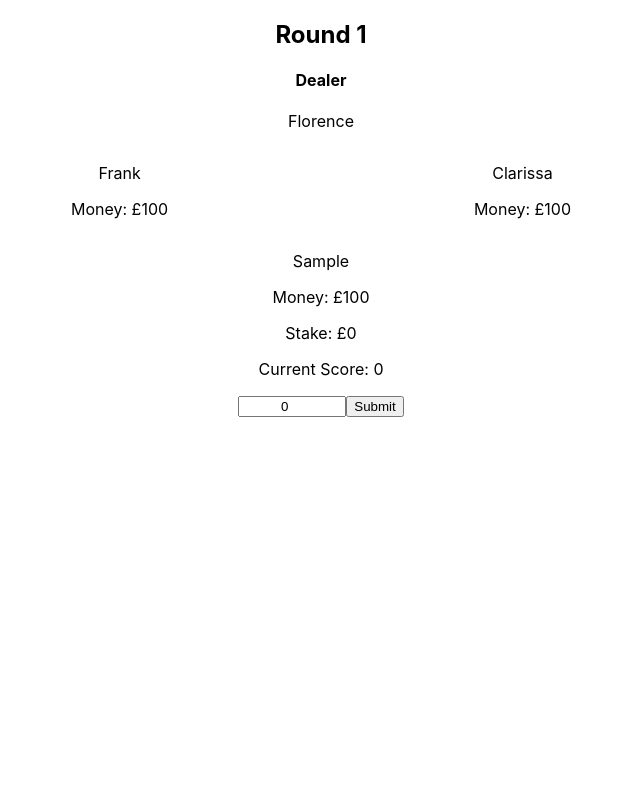
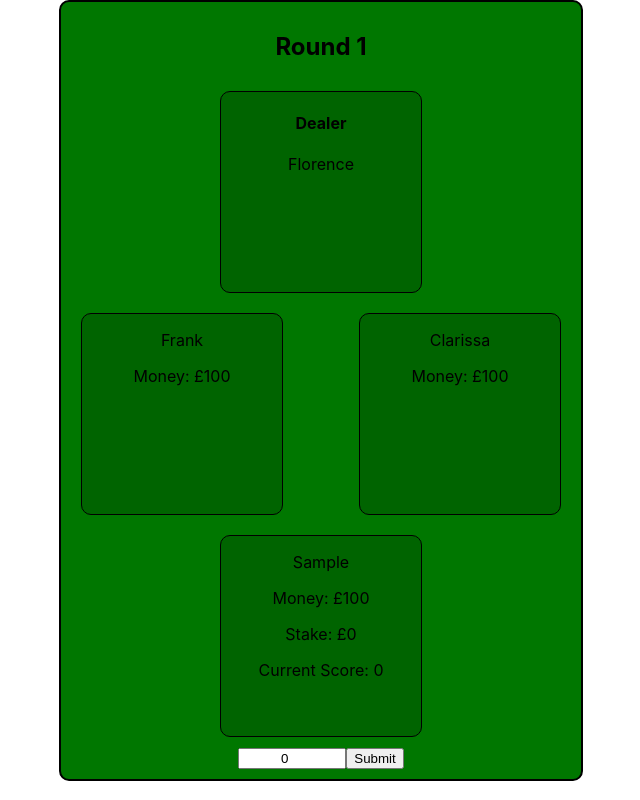
Before and after one commit to AshHoldsworth/BlackjackReact, a React (Create React App) app: page / in a window 1280 px wide. Both pictures are taken after typing "Sample", "5" into the empty fields and a click on the button "Submit". Shown: the whole page, without its empty margins (319-959 px from the left). Built offline with nearby package versions, Linux system fonts and the light colour scheme.

Commit message:
chore: added CSS for Round

```diff
--- a/src/Components/Dealer.jsx
+++ b/src/Components/Dealer.jsx
@@ -1,6 +1,6 @@
 export const Dealer = ({ dealer }) => {
   return <>
-    <div id="player-2">
+    <div className="player">
       <h4>Dealer</h4>
       <p>{dealer.name}</p>
       <div id="cards">
--- a/src/Components/Player.jsx
+++ b/src/Components/Player.jsx
@@ -1,7 +1,7 @@
 export const Player = ({player, stake, roundScore}) => {
 
     return <>
-        <div id="player">
+        <div className="player">
           <p>{player.name}</p>
           <p>Money: £{player.money}</p>
           <p>Stake: £{Number(stake)}</p>
--- a/src/Components/Round.jsx
+++ b/src/Components/Round.jsx
@@ -4,13 +4,9 @@ import { Controls } from "./Controls";
 import { CpuPlayer } from "./common/CpuPlayer";
 import { Player } from "./Player";
 import { Dealer } from "./Dealer";
-import { getCardDeck } from "../Functions/getCardDeck"
+import { getCardDeck } from "../Functions/getCardDeck";
 
-export const Round = ({
-  roundNumber,
-  allPlayers,
-  setAllPlayers
-}) => {
+export const Round = ({ roundNumber, allPlayers, setAllPlayers }) => {
   const handleTwist = () => {
     allPlayers.player.cards.push(getCard(1)[0]);
     let score = scoreCalc(allPlayers.player);
@@ -25,9 +21,9 @@ export const Round = ({
           setRoundScore(score);
         }
         if (!containsAce) {
-          setRoundScore("BUST")
+          setRoundScore("BUST");
         }
-      })
+      });
     } else {
       setRoundScore(score);
     }
@@ -48,8 +44,10 @@ export const Round = ({
 
   const [stake, setStake] = useState(0);
   const handleStake = (num) => {
-    num > allPlayers.player.money ? setStake(allPlayers.player.money) : setStake(num);
-  }
+    num > allPlayers.player.money
+      ? setStake(allPlayers.player.money)
+      : setStake(num);
+  };
 
   let deck = getCardDeck().sort((a, b) => 0.5 - Math.random());
   const getCard = (amount) => {
@@ -76,13 +74,19 @@ export const Round = ({
         <div id="dealer">
           <Dealer dealer={allPlayers.dealer} />
         </div>
+
         <div id="cpu-players">
-            <CpuPlayer player={allPlayers.player2} />
-            <CpuPlayer player={allPlayers.player3} />
+          <CpuPlayer player={allPlayers.player2} />
+          <CpuPlayer player={allPlayers.player3} />
         </div>
 
-        <Player player={allPlayers.player} stake={stake} roundScore={roundScore} />
-
+        <div id="player">
+          <Player
+            player={allPlayers.player}
+            stake={stake}
+            roundScore={roundScore}
+          />
+        </div>
         <Controls
           handleTwist={handleTwist}
           handleStick={handleStick}
--- a/src/Components/common/CpuPlayer.jsx
+++ b/src/Components/common/CpuPlayer.jsx
@@ -1,7 +1,7 @@
 export const CpuPlayer = ({ player }) => {
   return (
     <>
-      <div id="player-2">
+      <div className="player">
         <p>{player.name}</p>
         <p>Money: £{player.money}</p>
         <div id="cards">
--- a/src/Components/css/round.css
+++ b/src/Components/css/round.css
@@ -1,12 +1,30 @@
 #round {
-    height: 600px;
     justify-content: space-between;
+    background-color: rgb(0, 119, 0);
+    border: 2px solid black;
+    border-radius: 10px;
+    padding: 10px;
+}
+
+.player {
+    background-color: darkgreen;
+    height: 200px;
+    width: 200px;
+    border: 1px solid black;
+    border-radius: 10px;
+    margin: 10px;
 }
 
 #cpu-players {
     display: flex;
     justify-content: space-between;
     width: 500px;
+}
+
+#player, #dealer {
+    display: flex;
+    align-items: center;
+    justify-content: center;
 }
 
 .card {
```
